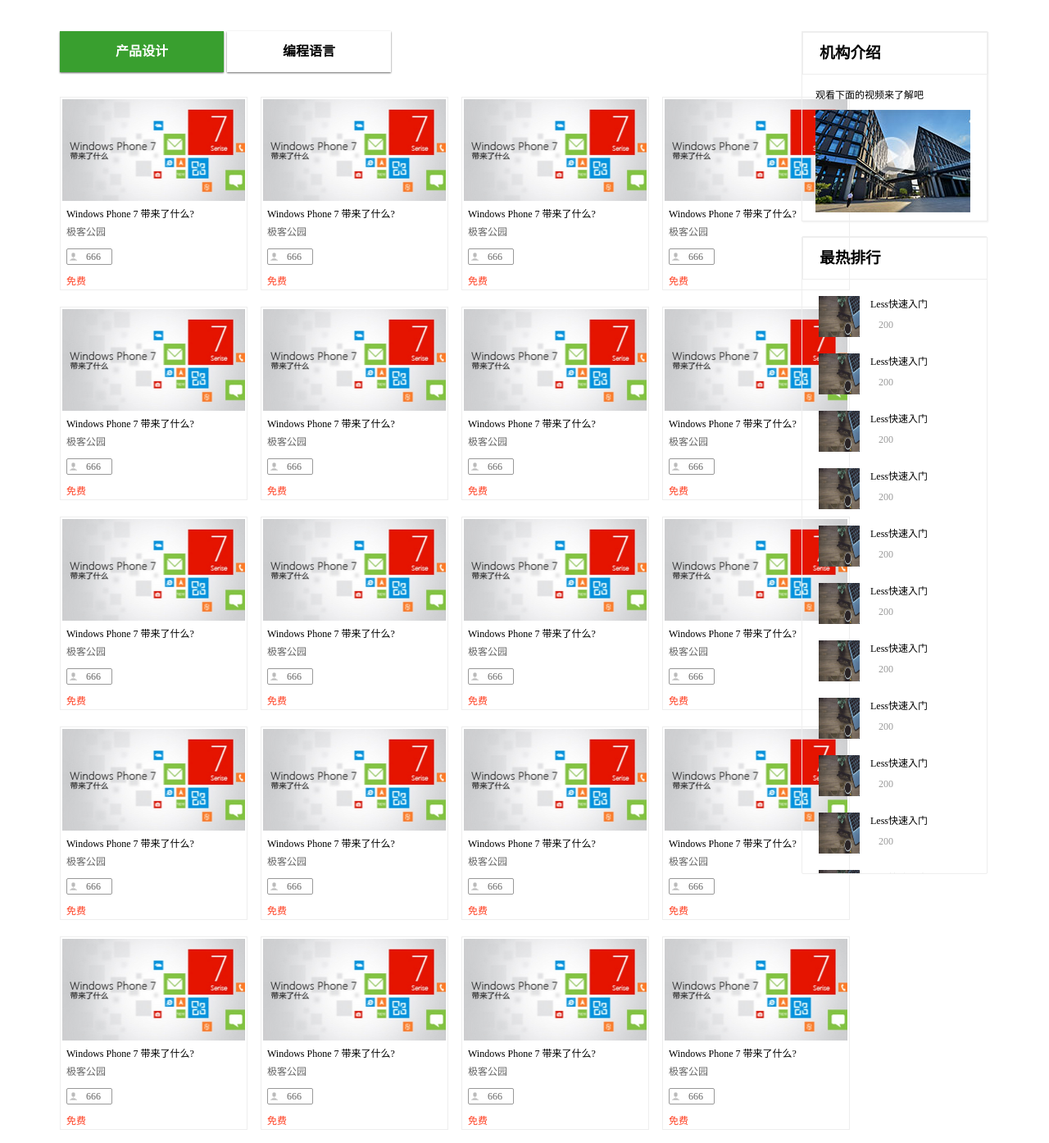
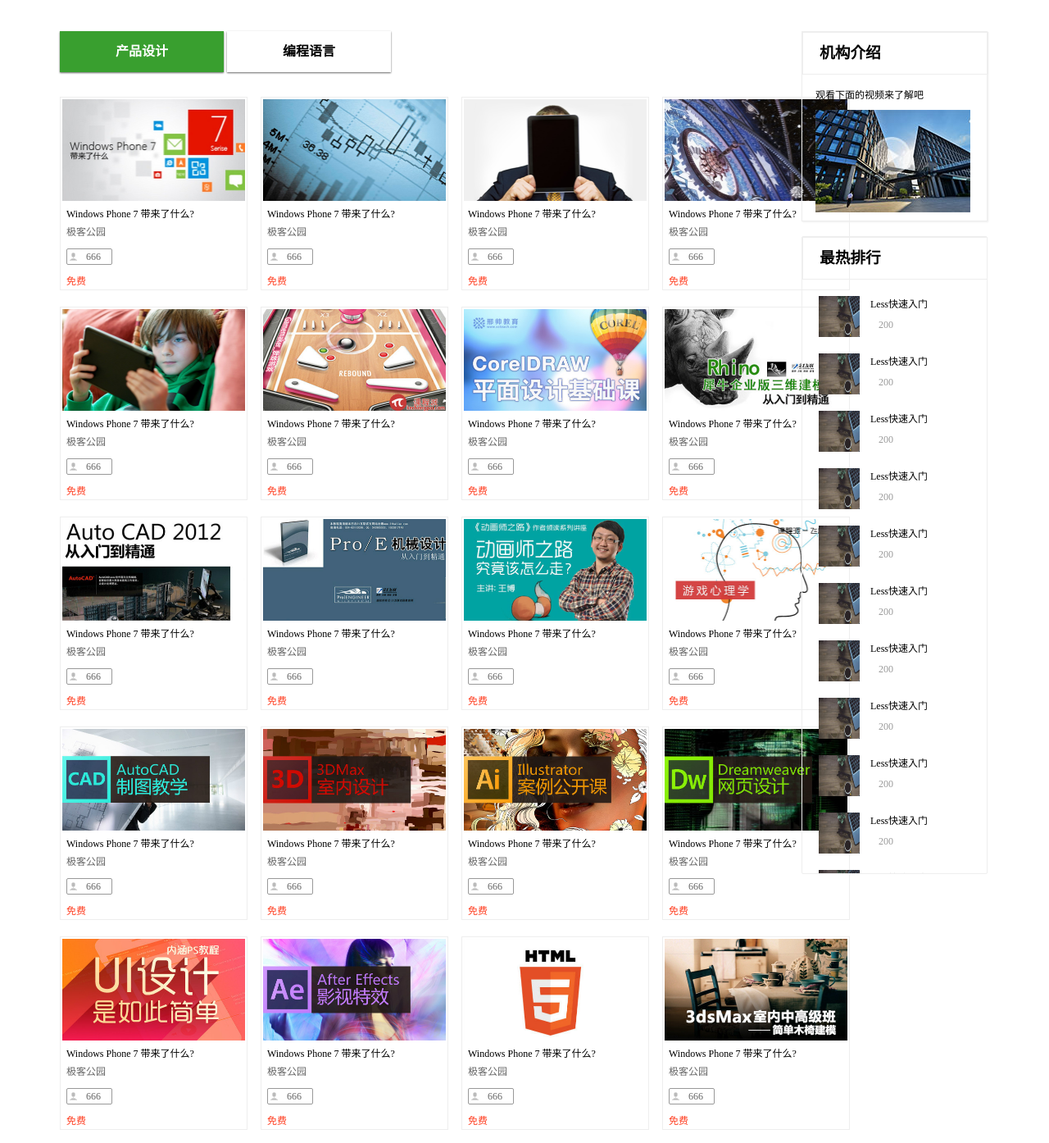
Before and after one commit to qinguiz/HTML-CSS, a plain HTML site: page EDU/index.html in a window 1280 px wide. Shown: the part 1200-2594 px from the top of the page at 82% size. Drawn offline with Linux system fonts and the light colour scheme.

Commit message:
change edu

```diff
--- a/EDU/index.html
+++ b/EDU/index.html
@@ -88,7 +88,7 @@
 					<div class="price">免费</div>
 				</div>
 				<div class="items">
-					<img src="images/1.jpg" alt="">
+					<img src="images/2.jpg" alt="">
 					<p>Windows Phone 7 带来了什么?</p>
 					<span>极客公园</span>
 					<div class="num">
@@ -98,7 +98,7 @@
 					<div class="price">免费</div>
 				</div>
 				<div class="items">
-					<img src="images/1.jpg" alt="">
+					<img src="images/3.jpg" alt="">
 					<p>Windows Phone 7 带来了什么?</p>
 					<span>极客公园</span>
 					<div class="num">
@@ -108,7 +108,7 @@
 					<div class="price">免费</div>
 				</div>
 				<div class="items">
-					<img src="images/1.jpg" alt="">
+					<img src="images/4.jpg" alt="">
 					<p>Windows Phone 7 带来了什么?</p>
 					<span>极客公园</span>
 					<div class="num">
@@ -119,7 +119,7 @@
 				</div>
 				<div id="courses">
 				<div class="items">
-					<img src="images/1.jpg" alt="">
+					<img src="images/5.jpg" alt="">
 					<p>Windows Phone 7 带来了什么?</p>
 					<span>极客公园</span>
 					<div class="num">
@@ -129,7 +129,7 @@
 					<div class="price">免费</div>
 				</div>
 				<div class="items">
-					<img src="images/1.jpg" alt="">
+					<img src="images/6.jpg" alt="">
 					<p>Windows Phone 7 带来了什么?</p>
 					<span>极客公园</span>
 					<div class="num">
@@ -139,7 +139,7 @@
 					<div class="price">免费</div>
 				</div>
 				<div class="items">
-					<img src="images/1.jpg" alt="">
+					<img src="images/7.jpg" alt="">
 					<p>Windows Phone 7 带来了什么?</p>
 					<span>极客公园</span>
 					<div class="num">
@@ -149,7 +149,7 @@
 					<div class="price">免费</div>
 				</div>
 				<div class="items">
-					<img src="images/1.jpg" alt="">
+					<img src="images/8.jpg" alt="">
 					<p>Windows Phone 7 带来了什么?</p>
 					<span>极客公园</span>
 					<div class="num">
@@ -160,7 +160,7 @@
 				</div>
 				<div id="courses">
 				<div class="items">
-					<img src="images/1.jpg" alt="">
+					<img src="images/9.jpg" alt="">
 					<p>Windows Phone 7 带来了什么?</p>
 					<span>极客公园</span>
 					<div class="num">
@@ -170,7 +170,7 @@
 					<div class="price">免费</div>
 				</div>
 				<div class="items">
-					<img src="images/1.jpg" alt="">
+					<img src="images/10.jpg" alt="">
 					<p>Windows Phone 7 带来了什么?</p>
 					<span>极客公园</span>
 					<div class="num">
@@ -180,7 +180,7 @@
 					<div class="price">免费</div>
 				</div>
 				<div class="items">
-					<img src="images/1.jpg" alt="">
+					<img src="images/11.jpg" alt="">
 					<p>Windows Phone 7 带来了什么?</p>
 					<span>极客公园</span>
 					<div class="num">
@@ -190,7 +190,7 @@
 					<div class="price">免费</div>
 				</div>
 				<div class="items">
-					<img src="images/1.jpg" alt="">
+					<img src="images/12.jpg" alt="">
 					<p>Windows Phone 7 带来了什么?</p>
 					<span>极客公园</span>
 					<div class="num">
@@ -201,7 +201,7 @@
 				</div>
 				<div id="courses">
 				<div class="items">
-					<img src="images/1.jpg" alt="">
+					<img src="images/13.jpg" alt="">
 					<p>Windows Phone 7 带来了什么?</p>
 					<span>极客公园</span>
 					<div class="num">
@@ -211,7 +211,7 @@
 					<div class="price">免费</div>
 				</div>
 				<div class="items">
-					<img src="images/1.jpg" alt="">
+					<img src="images/14.jpg" alt="">
 					<p>Windows Phone 7 带来了什么?</p>
 					<span>极客公园</span>
 					<div class="num">
@@ -221,7 +221,7 @@
 					<div class="price">免费</div>
 				</div>
 				<div class="items">
-					<img src="images/1.jpg" alt="">
+					<img src="images/15.jpg" alt="">
 					<p>Windows Phone 7 带来了什么?</p>
 					<span>极客公园</span>
 					<div class="num">
@@ -231,7 +231,7 @@
 					<div class="price">免费</div>
 				</div>
 				<div class="items">
-					<img src="images/1.jpg" alt="">
+					<img src="images/16.jpg" alt="">
 					<p>Windows Phone 7 带来了什么?</p>
 					<span>极客公园</span>
 					<div class="num">
@@ -242,7 +242,7 @@
 				</div>
 				<div id="courses">
 				<div class="items">
-					<img src="images/1.jpg" alt="">
+					<img src="images/17.jpg" alt="">
 					<p>Windows Phone 7 带来了什么?</p>
 					<span>极客公园</span>
 					<div class="num">
@@ -252,7 +252,7 @@
 					<div class="price">免费</div>
 				</div>
 				<div class="items">
-					<img src="images/1.jpg" alt="">
+					<img src="images/18.jpg" alt="">
 					<p>Windows Phone 7 带来了什么?</p>
 					<span>极客公园</span>
 					<div class="num">
@@ -262,7 +262,7 @@
 					<div class="price">免费</div>
 				</div>
 				<div class="items">
-					<img src="images/1.jpg" alt="">
+					<img src="images/19.jpg" alt="">
 					<p>Windows Phone 7 带来了什么?</p>
 					<span>极客公园</span>
 					<div class="num">
@@ -272,7 +272,7 @@
 					<div class="price">免费</div>
 				</div>
 				<div class="items">
-					<img src="images/1.jpg" alt="">
+					<img src="images/20.jpg" alt="">
 					<p>Windows Phone 7 带来了什么?</p>
 					<span>极客公园</span>
 					<div class="num">
@@ -446,7 +446,7 @@
 		<div class="container">
 			<div class="left">
 				<h2><span>EDU</span>网易教育产品部</h2>
-				<p>xxxxxxxxxxxxxxx <br>xxxxxxxxxxxxxxxxxxxxxxxxxxxxxxxxx</p>
+				<p>Lorem ipsum dolor sit amet, consectetur adipisicing elit.</p>
 
 			</div>
 			<div class="right">
--- a/EDU/style/edu.css
+++ b/EDU/style/edu.css
@@ -1,7 +1,7 @@
 *{
 	margin: 0;
 	padding: 0;
-	-webkit-text-size-adjust:none
+
 }
 li{
 	list-style: none;
@@ -359,7 +359,7 @@ footer{
 }
 
 footer .container{
-	padding: 80px 120px 0px;
+	padding: 40px 120px 0px;
 }
 
 footer .left{
@@ -379,6 +379,7 @@ footer .left h2 span{
 
 footer .left p {
 	margin-top: 25px;
+	width: 350px;
 	color: #bbbeab;
 }
 
@@ -389,8 +390,7 @@ footer .right{
 
 footer .right ul{
 	float: left;
-	font-size: 8px;
-	outline: 8px;
+	font-size: 12px;
 	padding-left: 80px;
 	color: #bbbeab;
 }
```
Also changed, not shown: EDU/images/2.jpg (renamed from EDU/images/2.png), EDU/images/3.jpg (renamed from EDU/images/3.png), EDU/images/4.jpg (renamed from EDU/images/4.png), EDU/images/5.jpg (renamed from EDU/images/5.png), EDU/images/7.jpg (renamed from EDU/images/7.png).
